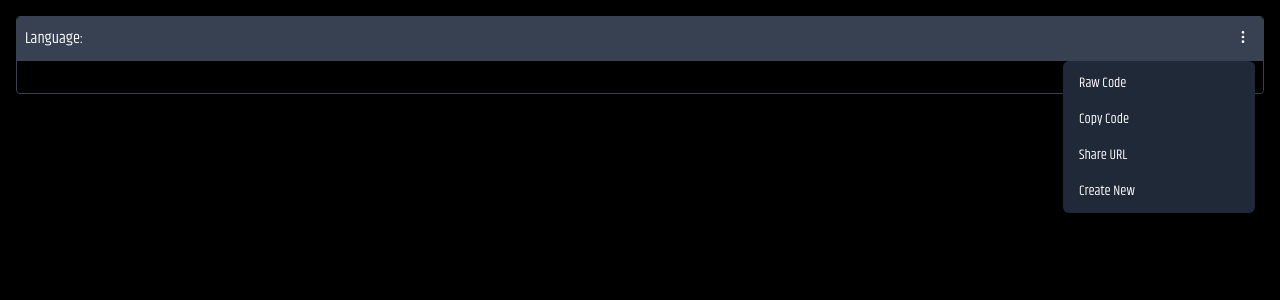
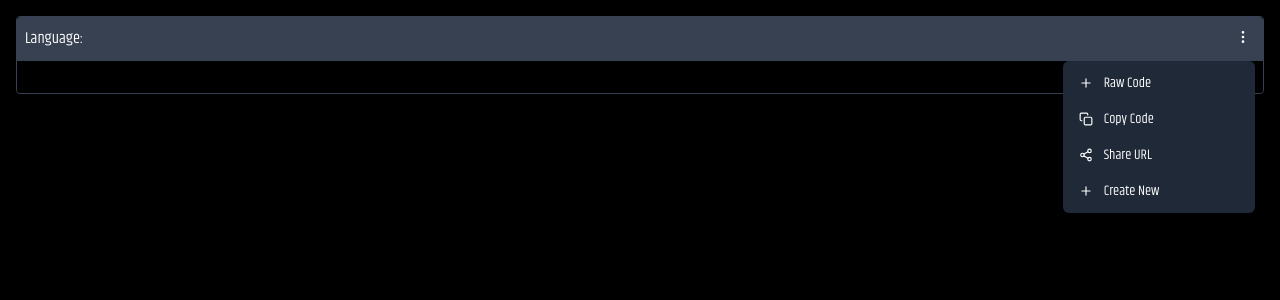
Before and after one commit to LazyShuyaa/SnippetsBin, a React (Vite) app: page /1 in a window 1280 px wide. Both pictures are taken after a click on the button "Dropdown". Shown: the top 300 px of the page. Built offline with nearby package versions, Linux system fonts and the light colour scheme; no server answers.

Commit message:
Update SnippetView.jsx

```diff
--- a/src/components/SnippetView.jsx
+++ b/src/components/SnippetView.jsx
@@ -85,26 +85,26 @@ const SnippetView = () => {
                     className="block px-4 py-2 text-sm text-white hover:bg-gray-900"
                     onClick={closeDropdown}
                   >
-                    Raw Code
+                    <FiPlus className="inline-block mr-2" /> Raw Code
                   </Link>
                   <button
                     onClick={() => { copyToClipboard(); closeDropdown(); }}
                     className="block w-full text-left px-4 py-2 text-sm text-white hover:bg-gray-900"
                   >
-                    Copy Code
+                    <FiCopy className="inline-block mr-2" /> Copy Code
                   </button>
                   <button
                     onClick={() => { shareUrl(); closeDropdown(); }}
                     className="block w-full text-left px-4 py-2 text-sm text-white hover:bg-gray-900"
                   >
-                    Share URL
+                    <FiShare2 className="inline-block mr-2" /> Share URL
                   </button>
                   <Link
                     to="/"
                     className="block w-full text-left px-4 py-2 text-sm text-white hover:bg-gray-900"
                     onClick={closeDropdown}
                   >
-                    Create New
+                    <FiPlus className="inline-block mr-2" /> Create New
                   </Link>
                 </div>
               </div>
```
